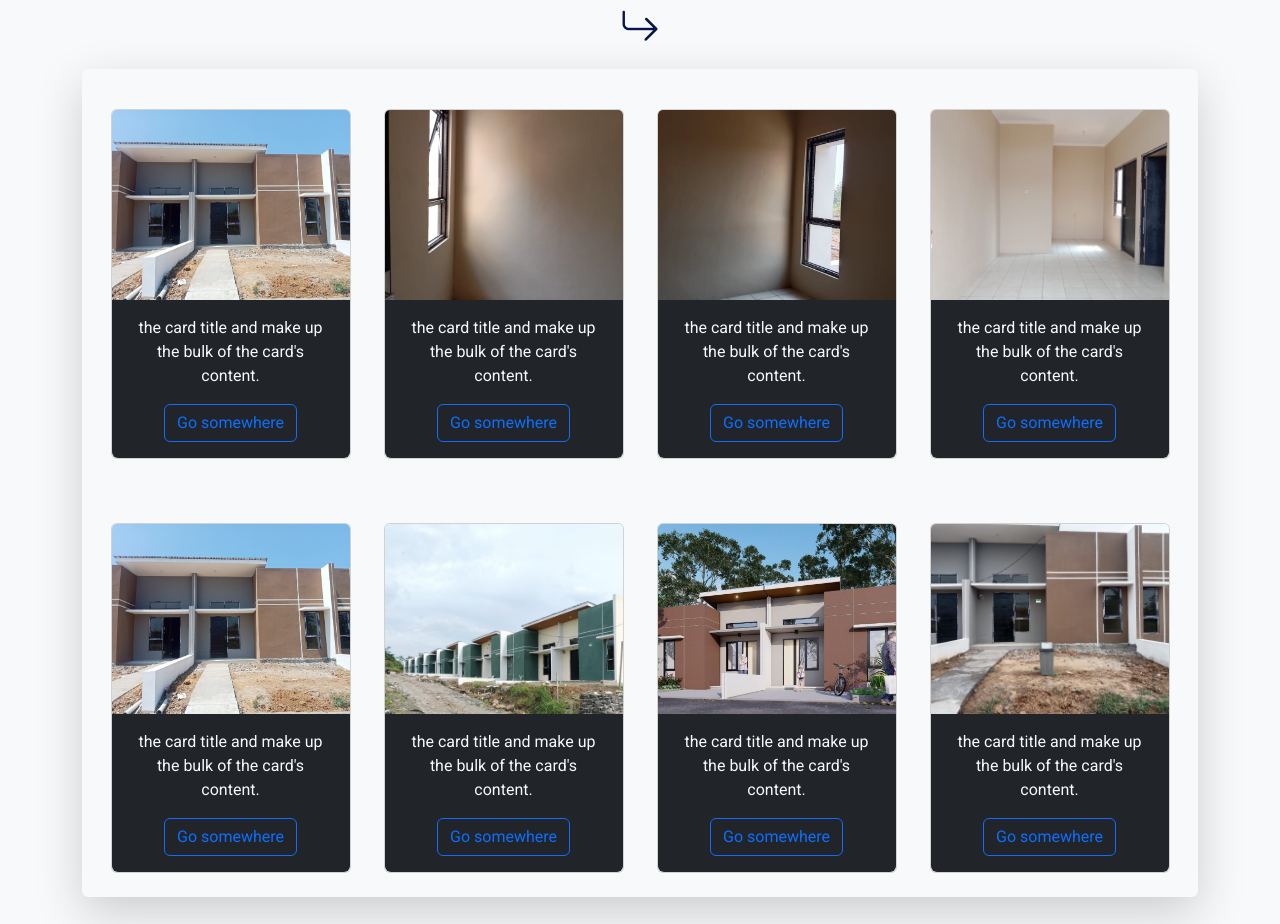
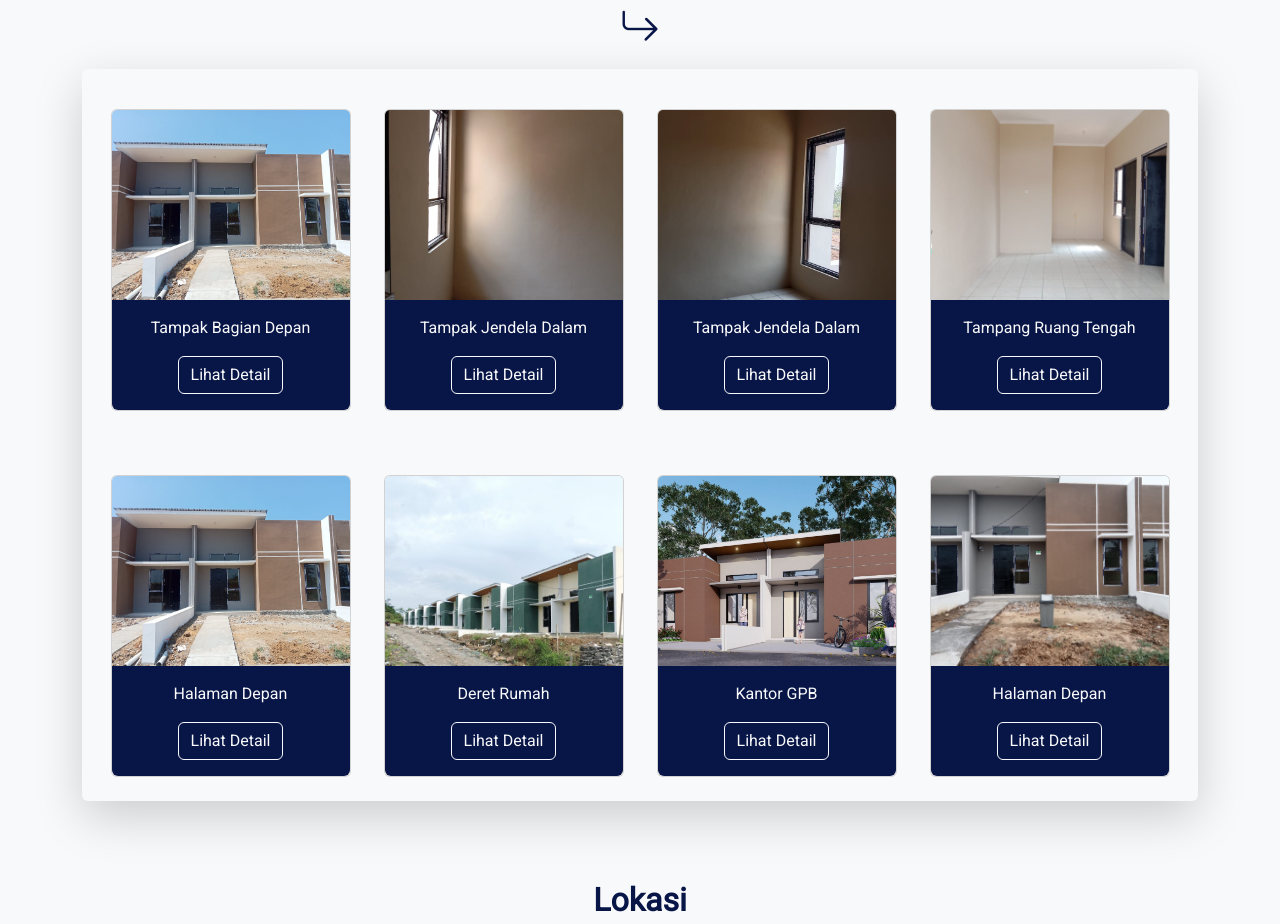
Before and after one commit to samsudin47/Perumahan-GPB, a plain HTML site: page index.html in a window 1280 px wide. Shown: the part 1871-2795 px from the top of the page. Drawn offline with nearby package versions, Linux system fonts and the light colour scheme.

Commit message:
commit again

```diff
--- a/asset/style.css
+++ b/asset/style.css
@@ -13,6 +13,26 @@ html {
 footer,
 .create {
   background-color: #081547;
+}
+
+.my-element {
+  display: inline-block;
+  margin: 0 0.5rem;
+
+  animation: fadeInDownBig;
+  animation: bounceInDown; /* referring directly to the animation's @keyframe declaration */
+  animation-duration: 2s; /* don't forget to set a duration! */
+}
+
+.grow img {
+  transition: 1s ease;
+}
+
+.grow img:hover {
+  -webkit-transform: scale(1.2);
+  -ms-transform: scale(1.2);
+  transform: scale(1.2);
+  transition: 1s ease;
 }
 
 .alamat {
--- a/index.html
+++ b/index.html
@@ -5,6 +5,7 @@
     <meta name="viewport" content="width=device-width, initial-scale=1.0" />
     <link href="https://cdn.jsdelivr.net/npm/bootstrap@5.3.2/dist/css/bootstrap.min.css" rel="stylesheet" integrity="sha384-T3c6CoIi6uLrA9TneNEoa7RxnatzjcDSCmG1MXxSR1GAsXEV/Dwwykc2MPK8M2HN" crossorigin="anonymous" />
     <link rel="stylesheet" href="https://cdn.jsdelivr.net/npm/bootstrap-icons@1.3.0/font/bootstrap-icons.css" />
+    <link rel="stylesheet" href="https://cdnjs.cloudflare.com/ajax/libs/animate.css/4.1.1/animate.min.css" />
     <link rel="stylesheet" href="asset/style.css" />
     <title>Perumahan Griya Pesona Bahari</title>
   </head>
@@ -47,8 +48,8 @@
             <img src="asset/img/image-home.jpg" class="d-block w-100-height" alt="image1" />
             <div class="carousel-caption carousel1">
               <p class="text-start">1 / 3</p>
-              <h2 class="text-start">PERUMAHAN</h2>
-              <h2 class="text-start"><span class="simbol text-warning">Griya</span> PESONA BAHARI</h2>
+              <h2 class="text-start animate__animated animate__bounceInDown">PERUMAHAN</h2>
+              <h2 class="text-start animate__animated animate__bounceInDown"><span class="simbol text-warning">Griya</span> PESONA BAHARI</h2>
               <p class="mb-5 text-start">Miliki segera hunian nyaman di daerah Strategis & Exclusive, View Beach.</p>
               <form class="d-flex" role="search">
                 <input class="form-control me-2" type="search" placeholder="Pencarian" aria-label="Search" />
@@ -89,7 +90,7 @@
     <!-- blog -->
     <section class="bg-light p-3 mt-3">
       <div class="container">
-        <h4 class="text-center mb-3">PT. <span class="simbol text-warning">Nabata</span> Sentosa Mandiri</h4>
+        <h4 class="text-center animate__animated animate__fadeInDownBig mb-3">PT. <span class="simbol text-warning">Nabata</span> Sentosa Mandiri</h4>
         <p class="paragraph">
           Griya Pesona Bahari berdiri sudah sejak lama. GPB merupakan platform properti penghubung customer dengan developer terbaik. kami selalu mengupayakan dan mengutamakan kenyamanan customer. segala bentuk bantuan customer akan selalu
           kami tampung. Lorem ipsum dolor sit amet consectetur adipisicing elit. Eveniet eos reprehenderit veritatis maxime soluta. Adipisci placeat, quis temporibus eius quasi ducimus eos eligendi, ad perspiciatis tenetur ipsam delectus
@@ -103,26 +104,26 @@
       <div class="container text-center">
         <div class="row align-items-center">
           <div class="col">
-            <div class="card mt-3" style="width: 18rem">
+            <div class="card mt-3 grow" style="width: 18rem">
               <img src="asset/img/panduan.png" alt="" class="card-img-top" />
               <div class="card-body bg-dark">
-                <button type="button" class="btn btn-outline-primary">Panduan Pembelian</button>
+                <button type="button" class="btn btn-outline-light">Panduan Pembelian</button>
               </div>
             </div>
           </div>
           <div class="col">
-            <div class="card mt-3" style="width: 18rem">
+            <div class="card mt-3 grow" style="width: 18rem">
               <img src="asset/img/pembiayaan.png" alt="" class="card-img-top" />
               <div class="card-body bg-dark">
-                <button type="button" class="btn btn-outline-primary">Panduan Angsuran</button>
+                <button type="button" class="btn btn-outline-light">Panduan Angsuran</button>
               </div>
             </div>
           </div>
           <div class="col">
-            <div class="card mt-3" style="width: 18rem">
+            <div class="card mt-3 grow" style="width: 18rem">
               <img src="asset/img/miliki.png" alt="" class="card-img-top" />
               <div class="card-body bg-dark">
-                <button type="button" class="btn btn-outline-primary">Miliki Rumah Impian</button>
+                <button type="button" class="btn btn-outline-light">Miliki Rumah Impian</button>
               </div>
             </div>
           </div>
@@ -163,76 +164,76 @@
         <div class="rounded-2 text-light p-4 shadow-lg mt-3">
           <div class="row justify-content-start">
             <div class="col">
-              <div class="card mt-3" style="width: 15rem">
+              <div class="card mt-3 grow" style="width: 15rem">
                 <img src="asset/img/image-view2.jpg" class="card-img-top" alt="..." />
-                <div class="card-body bg-dark rounded-bottom">
-                  <p class="card-text text-light">the card title and make up the bulk of the card's content.</p>
-                  <button type="button" class="btn btn-outline-primary">Go somewhere</button>
+                <div class="card-body create rounded-bottom">
+                  <p class="card-text text-light">Tampak Bagian Depan</p>
+                  <button type="button" class="btn btn-outline-light">Lihat Detail</button>
                 </div>
               </div>
             </div>
             <div class="col">
-              <div class="card mt-3" style="width: 15rem">
+              <div class="card mt-3 grow" style="width: 15rem">
                 <img src="asset/img/image-view4.jpg" class="card-img-top" alt="..." />
-                <div class="card-body bg-dark rounded-bottom">
-                  <p class="card-text text-light">the card title and make up the bulk of the card's content.</p>
-                  <button type="button" class="btn btn-outline-primary">Go somewhere</button>
+                <div class="card-body create rounded-bottom">
+                  <p class="card-text text-light">Tampak Jendela Dalam</p>
+                  <button type="button" class="btn btn-outline-light">Lihat Detail</button>
                 </div>
               </div>
             </div>
             <div class="col">
-              <div class="card mt-3" style="width: 15rem">
+              <div class="card mt-3 grow" style="width: 15rem">
                 <img src="asset/img/image-view5.jpg" class="card-img-top" alt="..." />
-                <div class="card-body bg-dark rounded-bottom">
-                  <p class="card-text text-light">the card title and make up the bulk of the card's content.</p>
-                  <button type="button" class="btn btn-outline-primary">Go somewhere</button>
+                <div class="card-body create rounded-bottom">
+                  <p class="card-text text-light">Tampak Jendela Dalam</p>
+                  <button type="button" class="btn btn-outline-light">Lihat Detail</button>
                 </div>
               </div>
             </div>
             <div class="col">
-              <div class="card mt-3" style="width: 15rem">
+              <div class="card mt-3 grow" style="width: 15rem">
                 <img src="asset/img/image-view7.jpg" class="card-img-top" alt="..." />
-                <div class="card-body bg-dark rounded-bottom">
-                  <p class="card-text text-light">the card title and make up the bulk of the card's content.</p>
-                  <button type="button" class="btn btn-outline-primary">Go somewhere</button>
+                <div class="card-body create rounded-bottom">
+                  <p class="card-text text-light">Tampang Ruang Tengah</p>
+                  <button type="button" class="btn btn-outline-light">Lihat Detail</button>
                 </div>
               </div>
             </div>
           </div>
           <div class="row justify-content-start mt-5">
             <div class="col">
-              <div class="card mt-3" style="width: 15rem">
+              <div class="card mt-3 grow" style="width: 15rem">
                 <img src="asset/img/image-view2.jpg" class="card-img-top" alt="..." />
-                <div class="card-body bg-dark rounded-bottom">
-                  <p class="card-text text-light">the card title and make up the bulk of the card's content.</p>
-                  <button type="button" class="btn btn-outline-primary">Go somewhere</button>
+                <div class="card-body create rounded-bottom">
+                  <p class="card-text text-light">Halaman Depan</p>
+                  <button type="button" class="btn btn-outline-light">Lihat Detail</button>
                 </div>
               </div>
             </div>
             <div class="col">
-              <div class="card mt-3" style="width: 15rem">
+              <div class="card mt-3 grow" style="width: 15rem">
                 <img src="asset/img/image-rumah.jpg" class="card-img-top" alt="..." />
-                <div class="card-body bg-dark rounded-bottom">
-                  <p class="card-text text-light">the card title and make up the bulk of the card's content.</p>
-                  <button type="button" class="btn btn-outline-primary">Go somewhere</button>
+                <div class="card-body create rounded-bottom">
+                  <p class="card-text text-light">Deret Rumah</p>
+                  <button type="button" class="btn btn-outline-light">Lihat Detail</button>
                 </div>
               </div>
             </div>
             <div class="col">
-              <div class="card mt-3" style="width: 15rem">
+              <div class="card mt-3 grow" style="width: 15rem">
                 <img src="asset/img/image-view3.jpg" class="card-img-top" alt="..." />
-                <div class="card-body bg-dark rounded-bottom">
-                  <p class="card-text text-light">the card title and make up the bulk of the card's content.</p>
-                  <button type="button" class="btn btn-outline-primary">Go somewhere</button>
+                <div class="card-body create rounded-bottom">
+                  <p class="card-text text-light">Kantor GPB</p>
+                  <button type="button" class="btn btn-outline-light">Lihat Detail</button>
                 </div>
               </div>
             </div>
             <div class="col">
-              <div class="card mt-3" style="width: 15rem">
+              <div class="card mt-3 grow" style="width: 15rem">
                 <img src="asset/img/image-view6.jpg" class="card-img-top" alt="..." />
-                <div class="card-body bg-dark rounded-bottom">
-                  <p class="card-text text-light">the card title and make up the bulk of the card's content.</p>
-                  <button type="button" class="btn btn-outline-primary">Go somewhere</button>
+                <div class="card-body create rounded-bottom">
+                  <p class="card-text text-light">Halaman Depan</p>
+                  <button type="button" class="btn btn-outline-light">Lihat Detail</button>
                 </div>
               </div>
             </div>
```
